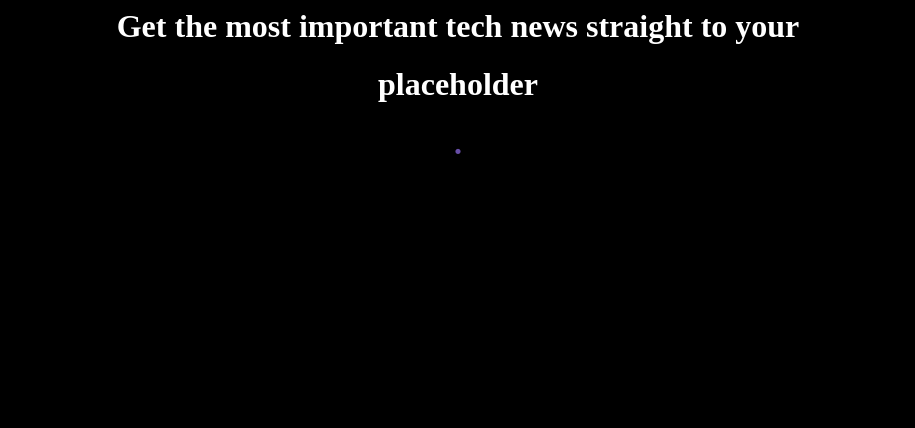
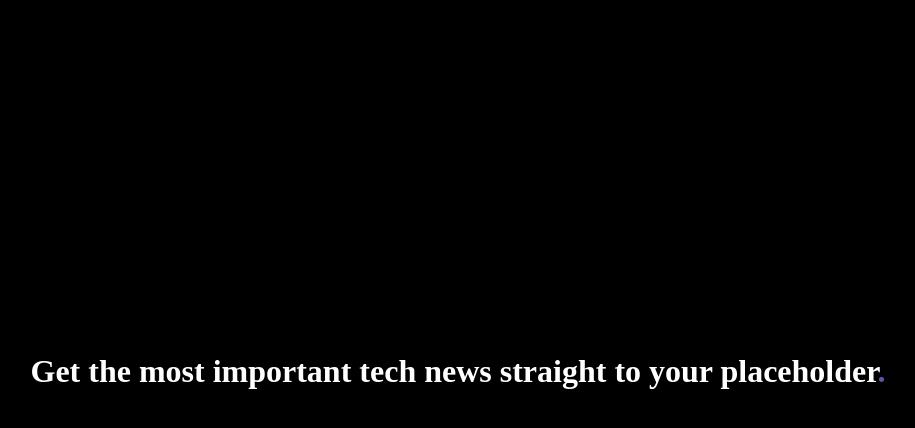
Before and after one commit to bp88dev/lantalk, a plain HTML site: page index.html in a window 1280 px wide. Shown: the whole page, without its empty margins (182-1097 px from the left). Drawn offline with Linux system fonts and the light colour scheme.

Commit message:
Update index.html

```diff
--- a/index.html
+++ b/index.html
@@ -4,10 +4,43 @@
   </head>
   <body style="background-color: black;">
     <center>
-      <span style="display: inline;">
-        <h1 style="color: #ffffff;">Get the most important tech news straight to your </h1>
-        <h1 style="color: #ffffff;" class="placeholder1">placeholder</h1>
-        <h1 style="color: #674ea7;">.</h1>
+        <br>
+        <br>
+        <br>
+        <br>
+        <br>
+        <br>
+        <br>
+        <br>
+        <br>
+        <br>
+        <br>
+        <br>
+        <br>
+        <br>
+        <br>
+        <br>
+        <br>
+        <br>
+        <h1 style="color: #ffffff;">Get the most important tech news straight to your <span id="placeholder1">placeholder</span><span style="color: #674ea7;">.</span></h1>
+        <br>
+        <br>
+        <br>
+        <br>
+        <br>
+        <br>
+        <br>
+        <br>
+        <br>
+        <br>
+        <br>
+        <br>
+        <br>
+        <br>
+        <br>
+        <br>
+        <br>
+        <br>
       </span>
     </center>
   </body>
```
